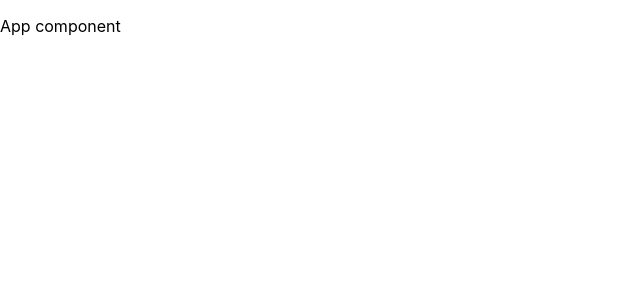
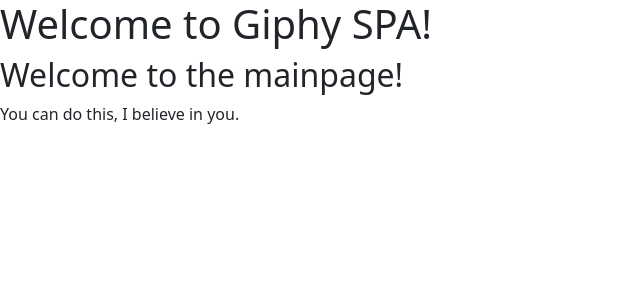
Before and after one commit to mrsaeeddev/giphy-api-spa, a React (Create React App) app: page / in a window 1280 px wide. Shown: the top 300 px of the page, without its empty margins (0-640 px from the left). Built offline with nearby package versions, Linux system fonts and the light colour scheme.

Commit message:
setup basic routing and structure

```diff
--- a/src/App.tsx
+++ b/src/App.tsx
@@ -1,10 +1,11 @@
-import React from 'react';
+import AllRoutes from './routes/Routes';
+import { BrowserRouter } from "react-router-dom";
 
 function App() {
   return (
-    <div className="App">
-      <p>App component</p>
-    </div>
+    <BrowserRouter>
+      <AllRoutes />
+    </BrowserRouter>
   );
 }
 
--- a/src/index.tsx
+++ b/src/index.tsx
@@ -2,6 +2,7 @@
 import ReactDOM from 'react-dom';
 import './index.css';
 import App from './App';
+import 'bootstrap/dist/css/bootstrap.min.css';
 import reportWebVitals from './reportWebVitals';
 
 ReactDOM.render(
--- /dev/null
+++ b/src/pages/Main.tsx
@@ -0,0 +1,14 @@
+import { Link } from "react-router-dom";
+
+function Main() {
+    return (
+        <>
+            <main>
+                <h2>Welcome to the mainpage!</h2>
+                <p>You can do this, I believe in you.</p>
+            </main>
+        </>
+    );
+}
+
+export default Main;
--- /dev/null
+++ b/src/routes/Routes.tsx
@@ -0,0 +1,15 @@
+import { Routes, Route } from "react-router-dom";
+import Main from "../pages/Main";
+
+function AllRoutes() {
+  return (
+    <div className="App">
+      <h1>Welcome to Giphy SPA!</h1>
+      <Routes>
+        <Route path="/" element={<Main />} />
+      </Routes>
+    </div>
+  );
+}
+
+export default AllRoutes;
```
